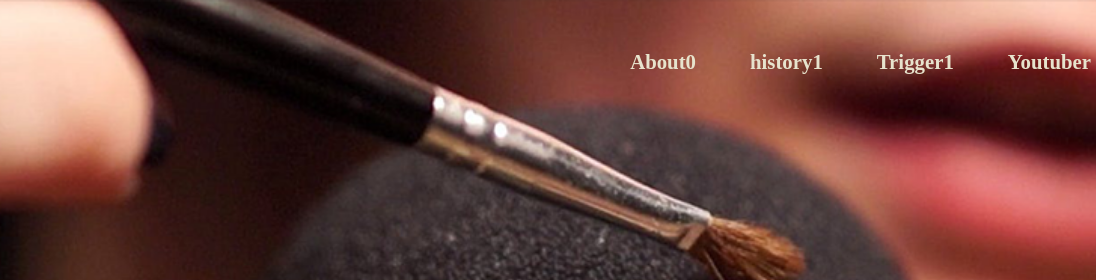
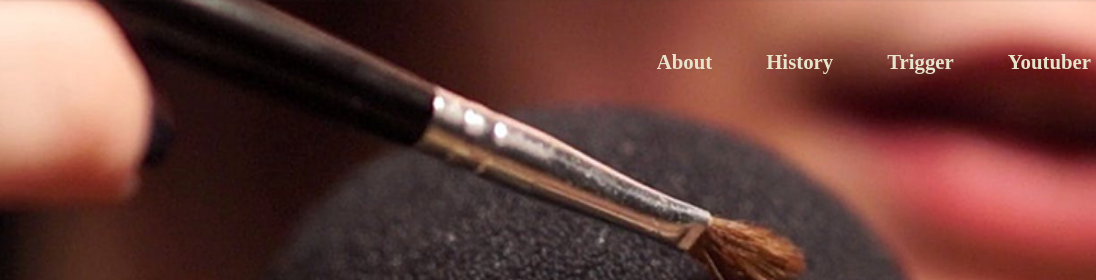
Before and after one commit to Gwakyj/Youtuber, a plain HTML site: page index.html in a window 1280 px wide. Shown: the top 280 px of the page, 184-1280 px from the left. Drawn offline with Linux system fonts and the light colour scheme; files whose address does not match are found by name; a web font is replaced by a local one.

Commit message:
Update index.html

```diff
--- a/index.html
+++ b/index.html
@@ -38,13 +38,13 @@
 				<div class="main">
 				<ul id="menu">
 				<il>
-					<a href="https://gwakyj.github.io/Abount0/">About0</a>
+					<a href="https://gwakyj.github.io/Abount0/">About</a>
 				</il>
 				<il>
-					<a href="https://gwakyj.github.io/history1/">history1</a>
+					<a href="https://gwakyj.github.io/history1/">History</a>
 				</il>
 				<il>
-					<a href="https://gwakyj.github.io/Trigger1/">Trigger1</a>
+					<a href="https://gwakyj.github.io/Trigger1/">Trigger</a>
 				</il>
 				<il>
 					<a href="https://gwakyj.github.io/Youtuber/">Youtuber</a>
```
